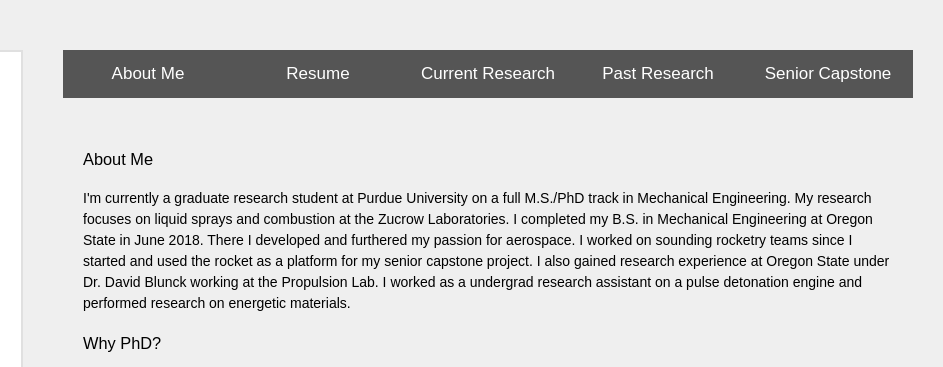
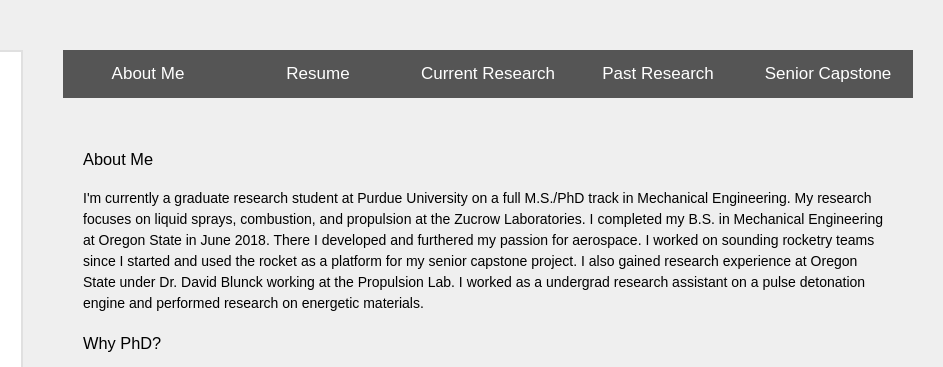
Before and after one commit to mahoep/mahoep.github.io, a plain HTML site: page index.html in a window 1280 px wide. Shown: the top 367 px of the page, 337-1280 px from the left. Drawn offline with Linux system fonts and the light colour scheme.

Commit message:
headshot

```diff
--- a/index.html
+++ b/index.html
@@ -70,8 +70,9 @@
             <h3>About Me</h3>
             <p>
                 I'm currently a graduate research student at Purdue University on a full M.S./PhD track in Mechanical Engineering. My research focuses on
-                liquid sprays and combustion at the Zucrow Laboratories. I completed my B.S. in Mechanical Engineering at Oregon State in June 2018. There I developed and furthered my passion for aerospace. I worked on sounding
-                rocketry teams since I started and used the rocket as a platform for my senior capstone project. I also gained research experience at Oregon State under Dr. David Blunck working at the
+                liquid sprays, combustion, and propulsion at the Zucrow Laboratories. I completed my B.S. in Mechanical Engineering at Oregon State in June 2018.
+                There I developed and furthered my passion for aerospace. I worked on sounding rocketry teams since I started and used the rocket as a platform
+                for my senior capstone project. I also gained research experience at Oregon State under Dr. David Blunck working at the
                 Propulsion Lab. I worked as a undergrad research assistant on a pulse detonation engine and performed research on energetic materials.
             </p>
             <h3>Why PhD?</h3>
```
Also changed, not shown: images/headshot_temp.png (added), 1 other file.
